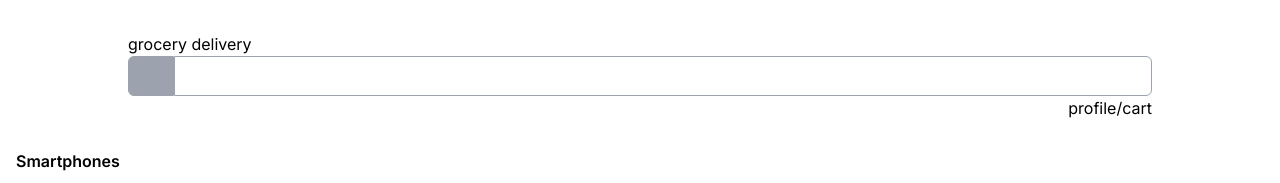
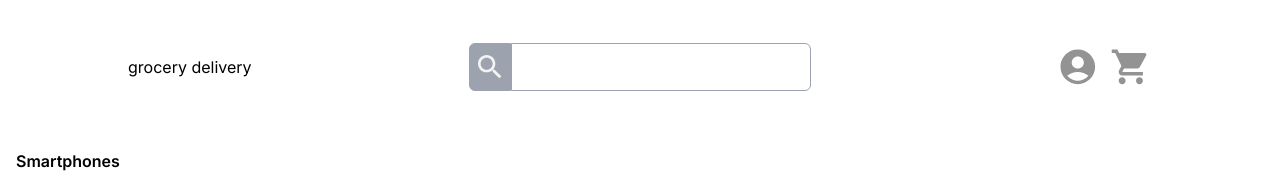
Before and after one commit to duzate/grocery-delivery-web, a Next.js app: page / in a window 1280 px wide. Shown: the top 183 px of the page. Built offline with nearby package versions, Linux system fonts and the light colour scheme.

Commit message:
feat: header

```diff
--- a/src/app/page.tsx
+++ b/src/app/page.tsx
@@ -6,7 +6,7 @@ import { products } from "@/utils/products";
 export default function Home() {
   return (
     <div className="w-screen h-screen">
-      <header className="flex flex-row sm:flex-col md:flex-col justify-between items-center h-1/6 px-16 py-4 w-full">
+      <header className="flex flex-row justify-between items-center h-1/6 px-16 py-4 w-full">
         <Header />
       </header>
       <main className="">
--- a/src/components/header.tsx
+++ b/src/components/header.tsx
@@ -1,18 +1,48 @@
+import ShoppingCartIcon from "@mui/icons-material/ShoppingCart";
+import AccountCircleIcon from "@mui/icons-material/AccountCircle";
+import SearchIcon from "@mui/icons-material/Search";
+
 export const Header = () => {
   return (
-    <div className="flex flex-row justify-between items-center h-full px-16 py-4 w-full md:flex-col sm:flex-col">
-      <div className="flex w-full">grocery delivery</div>
-      <div className="flex w-full">
-        <div className="cursor-pointer border bg-gray-400 border-gray-400 w-12 h-10 rounded-s-md"></div>
+    <div className="flex flex-col justify-center items-center h-full px-0 py-0 w-full sm:flex-row sm:justify-between sm:px-16 sm:py-4">
+      <div className="flex w-full justify-center sm:justify-start ">
+        grocery delivery
+      </div>
+      <div className="flex w-full justify-center  ">
+        <div className=" flex justify-center items-center cursor-pointer border bg-gray-400 border-gray-400 w-12 h-12 rounded-s-md">
+          <SearchIcon
+            style={{
+              fill: "#F3F3F3",
+              fontSize: "2rem",
+            }}
+          />
+        </div>
         <input
           className="
             border border-gray-400 rounded-e-md
             outline-none cursor-text
-            p-2 w-full h-10 "
+            p-2 w-full h-12 "
           type="text"
         />
       </div>
-      <div className="flex w-full justify-end">profile/cart</div>
+      <div className="flex w-full justify-center sm:justify-end gap-3">
+        <div>
+          <AccountCircleIcon
+            style={{
+              fill: "#939393",
+              fontSize: "2.6rem",
+            }}
+          />
+        </div>
+        <div>
+          <ShoppingCartIcon
+            style={{
+              fill: "#939393",
+              fontSize: "2.6rem",
+            }}
+          />
+        </div>
+      </div>
     </div>
   );
 };
--- a/src/components/product.tsx
+++ b/src/components/product.tsx
@@ -1,7 +1,4 @@
-"use client";
-
 import Image from "next/image";
-import { ComponentType } from "react";
 
 type ProductProps = {
   product_name: string;
```
